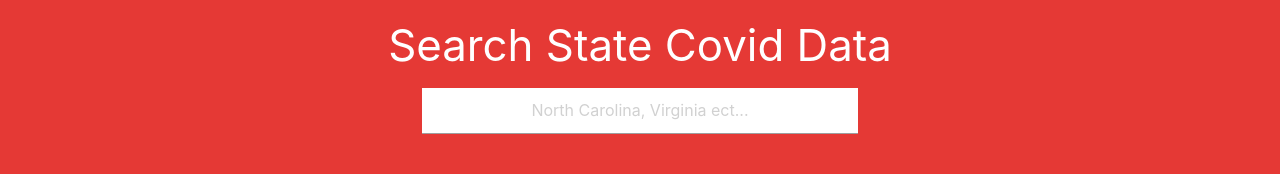
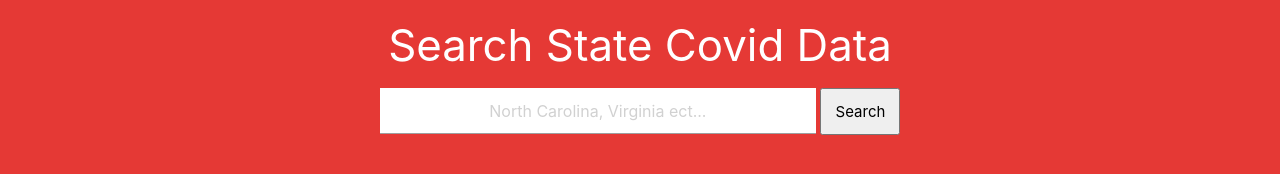
Before and after one commit to Jdogcrane/covid-and-cats, a plain HTML site: page index.html in a window 1280 px wide. Shown: the part 686-860 px from the top of the page. Drawn offline with nearby package versions, Linux system fonts and the light colour scheme; no server answers.

Commit message:
added button for

```diff
--- a/assets/styling/style.css
+++ b/assets/styling/style.css
@@ -3,3 +3,12 @@ color: black !important;
 text-align: center !important;
 width: 50% !important;
 }
+
+.button {
+width: 80px;
+height: auto;
+padding: 13px;
+}
+.button:focus {
+background-color: white;
+}
--- a/index.html
+++ b/index.html
@@ -100,34 +100,35 @@
   <section id="search" class="section section-search red darken-1 white-text center scrollspy">
     <div class="container">
       <div class="row">
-          <div class="col s12">
+        <div class="col s12">
           <h3>Search State Covid Data</h3>
           <div class="input-field">
             <input type="text" class="stateInput white black-text autocomplete" id="autocomplete-input"
               placeholder="North Carolina, Virginia ect...">
-            </div>
+            <button id="searchBtn" class="button">Search</button>
           </div>
         </div>
       </div>
+    </div>
   </section>
+
+  <!-- <section class="section section-icons grey lighten-4 center">
+    <div class="container">
+      <div class="row">
+        <div class="col s12 m2">
+          <div class="card-panel">
+            <i class="material-icons large red-text">room</i>
+<h4></h4>
+          </div>
+        </div>
+      </div>
+    </div>
+
+  </section> -->
+
 
   <!--JavaScript at end of body for optimized loading-->
   <script src="https://cdnjs.cloudflare.com/ajax/libs/materialize/1.0.0/js/materialize.min.js"></script>
-
-<script>
-  // auto complete with states
-var ac = document.querySelector('.autocomplete');
-M.Autocomplete.init(ac, {
-  data: {
-    "Virginia": null,
-    "North Carolina": null,
-    "South Carolina": null,
-    "Florida": null,
-    "New York": null,
-  }
-});
-
-</script>
 
   <!-- slider script for materialize-->
   <script src="./assets/javascript/script.js"></script>
```
